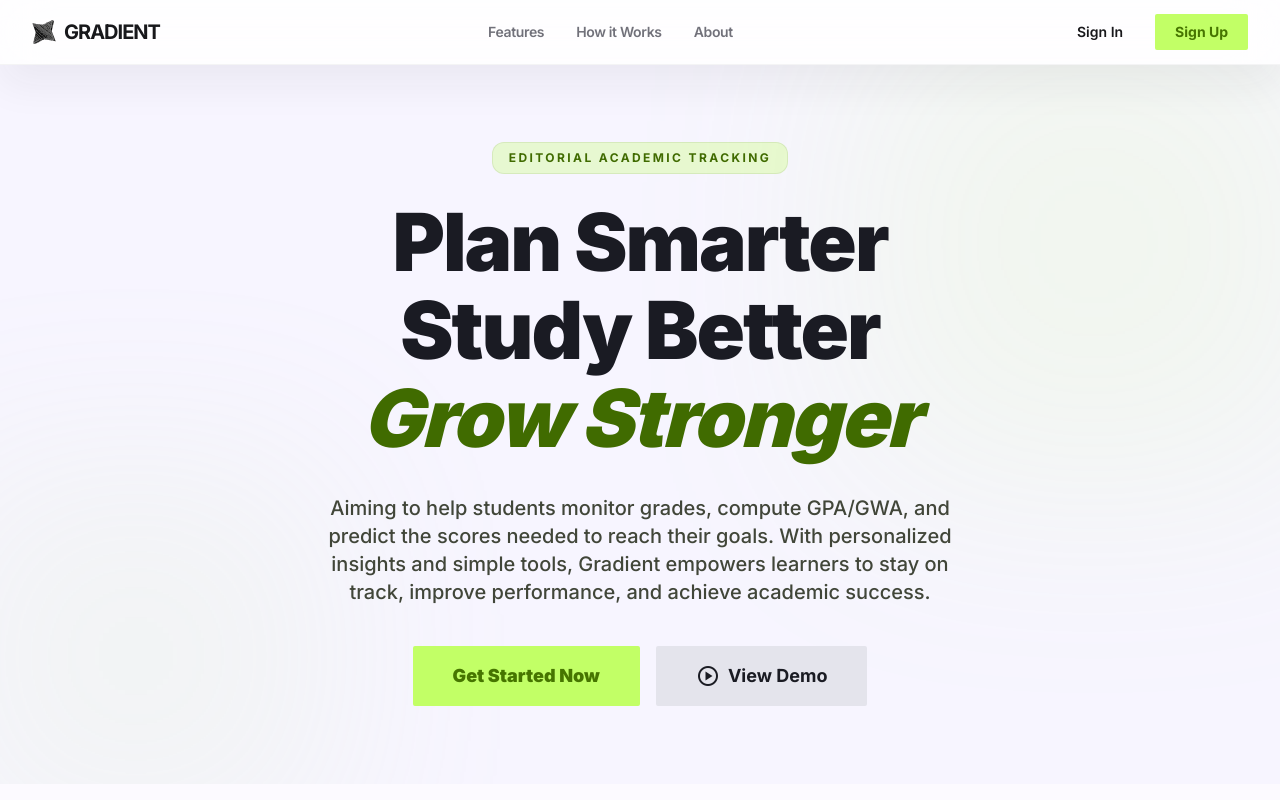
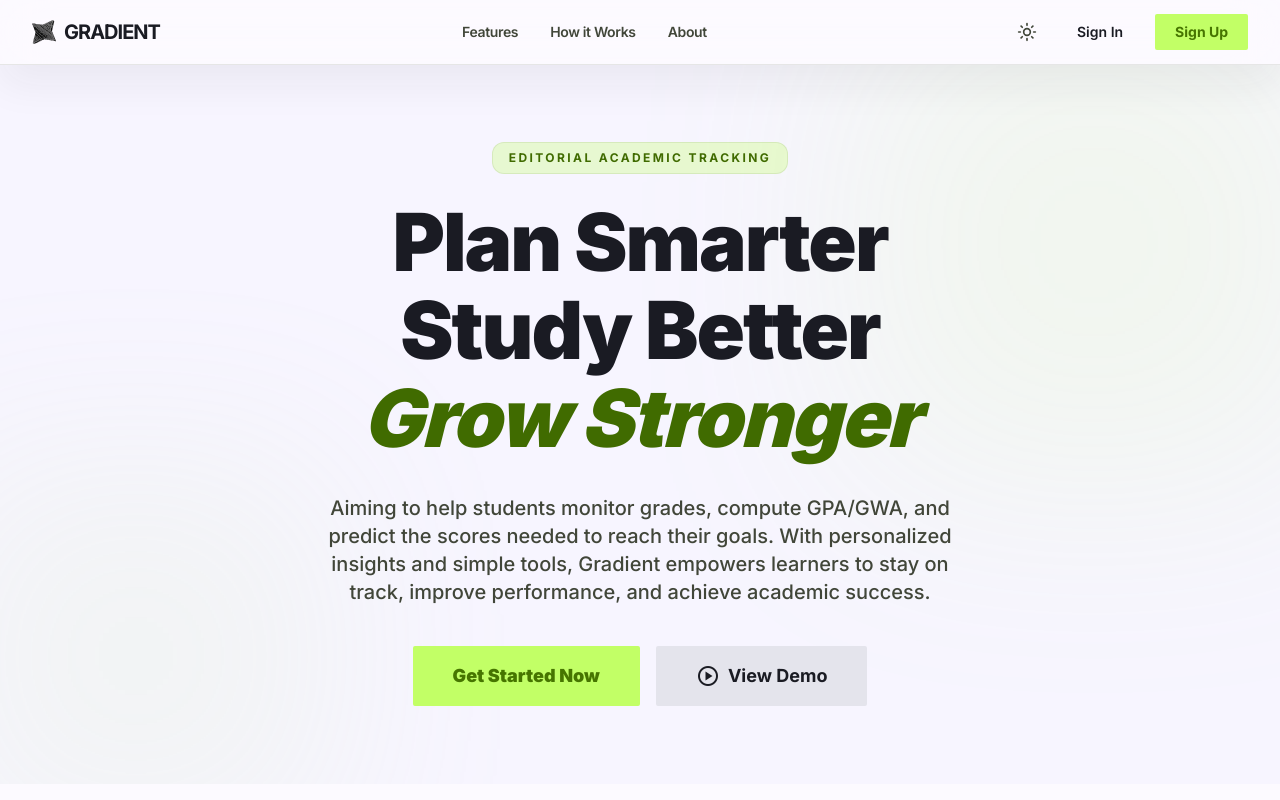
Before and after one commit to BinongoIsrael/academic-tracker, a Next.js app: page / in a window 1280 px wide. Shown: the top 800 px of the page. Built offline with nearby package versions, Linux system fonts and the light colour scheme; no server answers.

Commit message:
feat: global theme toggle and hydration-safe layout

```diff
--- a/app/(authenticated)/components/AuthenticatedHeader.tsx
+++ b/app/(authenticated)/components/AuthenticatedHeader.tsx
@@ -2,6 +2,7 @@
 
 import { supabase } from "@/utils/supabase/client";
 import UserMenu from "@/components/UserMenu";
+import { ThemeToggle } from "@/components/ThemeToggle";
 import Link from "next/link";
 import Image from "next/image";
 import { usePathname } from "next/navigation";
@@ -27,7 +28,7 @@ export default function AuthenticatedHeader() {
   const formattedTitle = pageTitle.charAt(0).toUpperCase() + pageTitle.slice(1);
 
   return (
-    <header className="flex justify-between items-center h-16 px-8 sticky top-0 z-50 bg-white/80 backdrop-blur-xl border-b border-zinc-100">
+    <header className="flex justify-between items-center h-16 px-8 sticky top-0 z-50 bg-surface/80 backdrop-blur-xl border-b border-border">
       <div className="flex items-center gap-4">
         <span className="text-sm font-bold text-zinc-500 uppercase tracking-widest">
           {formattedTitle}
@@ -43,6 +44,7 @@ export default function AuthenticatedHeader() {
           />
         </div>
         <div className="flex items-center gap-4">
+          <ThemeToggle />
           <UserMenu user={user} />
         </div>
       </div>
--- a/app/layout.tsx
+++ b/app/layout.tsx
@@ -2,6 +2,7 @@ import type { Metadata } from "next";
 import { Inter, Poppins, Roboto, Space_Grotesk } from "next/font/google";
 import "./globals.css";
 import { cn } from "@/lib/utils"
+import { ThemeProvider } from "@/components/ThemeProvider"
 
 const inter = Inter({
   subsets: ["latin"],
@@ -41,7 +42,7 @@ export default function RootLayout({
   children: React.ReactNode;
 }>) {
   return (
-    <html lang="en">
+    <html lang="en" suppressHydrationWarning>
       <body className={cn(
         "bg-background",
         inter.variable,
@@ -50,7 +51,14 @@ export default function RootLayout({
         spaceGrotesk.variable,
         inter.className
       )}>
-        {children}
+        <ThemeProvider
+          attribute="class"
+          defaultTheme="system"
+          enableSystem
+          disableTransitionOnChange
+        >
+          {children}
+        </ThemeProvider>
       </body>
     </html>
   );
--- a/components/Navbar.tsx
+++ b/components/Navbar.tsx
@@ -1,46 +1,71 @@
+"use client";
+
 import Image from "next/image";
 import Link from "next/link";
-import { createClient } from "@/utils/supabase/server";
+import { useEffect, useState } from "react";
+import { supabase } from "@/utils/supabase/client";
 import UserMenu from "./UserMenu";
+import { ThemeToggle } from "./ThemeToggle";
+import { User } from "@supabase/supabase-js";
 
-export default async function Navbar() {
-  const supabase = createClient();
+export default function Navbar() {
+  const [user, setUser] = useState<User | null>(null);
+  const [mounted, setMounted] = useState(false);
+
+  useEffect(() => {
+    setMounted(true);
+    const getUser = async () => {
       const { data: { user } } = await supabase.auth.getUser();
+      setUser(user);
+    };
+    getUser();
 
+    const { data: { subscription } } = supabase.auth.onAuthStateChange(
+      (_event, session) => {
+        setUser(session?.user ?? null);
+      }
+    );
+
+    return () => subscription.unsubscribe();
+  }, []);
+
+  // Structural hydration stability: Always render the nav tag
   return (
-    <nav className="fixed top-0 w-full z-50 bg-white/70 backdrop-blur-xl shadow-[0_20px_40px_rgba(26,27,36,0.06)] border-b border-zinc-100">
+    <nav className="fixed top-0 w-full z-50 bg-surface/70 backdrop-blur-xl shadow-[0_20px_40px_rgba(26,27,36,0.06)] border-b border-border">
       <div className="flex justify-between items-center h-16 px-4 md:px-8 max-w-[1440px] mx-auto">
-        <Link href="/" className="text-lg sm:text-xl font-bold tracking-tighter text-zinc-900 uppercase hover:opacity-80 transition-opacity flex items-center gap-2">
+        <Link href="/" className="text-lg sm:text-xl font-bold tracking-tighter text-on-surface uppercase hover:opacity-80 transition-opacity flex items-center gap-2">
+          <div className="relative w-5 h-5 sm:w-6 sm:h-6">
             <Image
               src="/starlogo.svg"
               alt="Gradient Logo"
-            width={24}
-            height={24}
-            className="w-5 h-5 sm:w-6 sm:h-6"
+              fill
+              className="object-contain dark:invert"
             />
+          </div>
           <span className="hidden xs:inline">Gradient</span>
         </Link>
 
-        {!user && (
         <div className="hidden md:flex items-center space-x-8 font-['Inter'] tracking-tight text-sm font-semibold">
-            <Link href="#features" className="text-zinc-500 hover:text-zinc-900 transition-colors">
+          <Link href="#features" className="text-on-surface-variant hover:text-on-surface transition-colors">
             Features
           </Link>
-            <Link href="#how-it-works" className="text-zinc-500 hover:text-zinc-900 transition-colors">
+          <Link href="#how-it-works" className="text-on-surface-variant hover:text-on-surface transition-colors">
             How it Works
           </Link>
-            <Link href="#about" className="text-zinc-500 hover:text-zinc-900 transition-colors">
+          <Link href="#about" className="text-on-surface-variant hover:text-on-surface transition-colors">
             About
           </Link>
         </div>
-        )}
 
-        <div className="flex items-center gap-1 sm:gap-4">
-          {user ? (
+        <div className="flex items-center gap-2 sm:gap-4">
+          <ThemeToggle />
+          {!mounted ? (
+            <div className="w-20 h-8" /> // Spacer to prevent shift
+          ) : user ? (
             <UserMenu user={user} />
           ) : (
             <>
-              <Link href="/signin" className="px-3 sm:px-4 py-2 text-[10px] sm:text-sm font-semibold text-zinc-900 transition-all hover:bg-zinc-100/50">
+              <Link href="/signin" className="px-3 sm:px-4 py-2 text-[10px] sm:text-sm font-semibold text-on-surface transition-all hover:bg-surface-container-high/50 rounded-lg">
                 Sign In
               </Link>
               <Link href="/signup" className="px-3 xs:px-4 sm:px-5 py-2 text-[10px] sm:text-sm font-bold bg-primary-container text-on-primary-container rounded hover:translate-y-[-1px] active:scale-95 transition-all">
--- /dev/null
+++ b/components/ThemeProvider.tsx
@@ -0,0 +1,9 @@
+"use client";
+
+import * as React from "react";
+import { ThemeProvider as NextThemesProvider } from "next-themes";
+import { type ThemeProviderProps } from "next-themes";
+
+export function ThemeProvider({ children, ...props }: ThemeProviderProps) {
+  return <NextThemesProvider {...props}>{children}</NextThemesProvider>;
+}
--- /dev/null
+++ b/components/ThemeToggle.tsx
@@ -0,0 +1,31 @@
+"use client";
+
+import * as React from "react";
+import { Moon, Sun } from "lucide-react";
+import { useTheme } from "next-themes";
+import { useEffect, useState } from "react";
+
+export function ThemeToggle() {
+  const { theme, setTheme } = useTheme();
+  const [mounted, setMounted] = useState(false);
+
+  // Avoid hydration mismatch
+  useEffect(() => {
+    setMounted(true);
+  }, []);
+
+  if (!mounted) {
+    return <div className="p-2 w-9 h-9" />; // Placeholder
+  }
+
+  return (
+    <button
+      onClick={() => setTheme(theme === "dark" ? "light" : "dark")}
+      className="p-2 rounded-full hover:bg-surface-container-high transition-colors text-on-surface-variant hover:text-on-surface relative flex items-center justify-center"
+      aria-label="Toggle theme"
+    >
+      <Sun className="h-5 w-5 rotate-0 scale-100 transition-all dark:-rotate-90 dark:scale-0" />
+      <Moon className="absolute h-5 w-5 rotate-90 scale-0 transition-all dark:rotate-0 dark:scale-100" />
+    </button>
+  );
+}
--- a/components/UserMenu.tsx
+++ b/components/UserMenu.tsx
@@ -44,19 +44,19 @@ export default function UserMenu({ user }: UserMenuProps) {
           />
           <div className="absolute right-0 mt-3 w-64 bg-surface border border-outline-variant/20 rounded-xl shadow-[0_20px_40px_rgba(26,27,36,0.08)] z-20 py-2 overflow-hidden animate-in fade-in zoom-in-95 duration-200">
             <div className="px-4 py-3 border-b border-outline-variant/10">
-              <p className="text-sm font-bold text-zinc-900 truncate">
+              <p className="text-sm font-bold text-on-surface truncate">
                 {user.user_metadata?.full_name || "Student"}
               </p>
-              <p className="text-xs text-slate-500 truncate mt-0.5">{user.email}</p>
+              <p className="text-xs text-on-surface-variant truncate mt-0.5">{user.email}</p>
             </div>
 
             <div className="py-2">
               <Link
                 href="/settings"
-                className="flex items-center gap-3 px-4 py-2.5 text-sm text-slate-600 hover:text-zinc-900 hover:bg-slate-50 transition-colors"
+                className="flex items-center gap-3 px-4 py-2.5 text-sm text-on-surface-variant hover:text-on-surface hover:bg-surface-container-low transition-colors"
                 onClick={() => setIsOpen(false)}
               >
-                <span className="material-symbols-outlined text-lg text-slate-400">settings</span>
+                <span className="material-symbols-outlined text-lg text-on-surface-variant/60">settings</span>
                 Profile Settings
               </Link>
 
```
Lines whose indentation alone changed are shown as unchanged.
